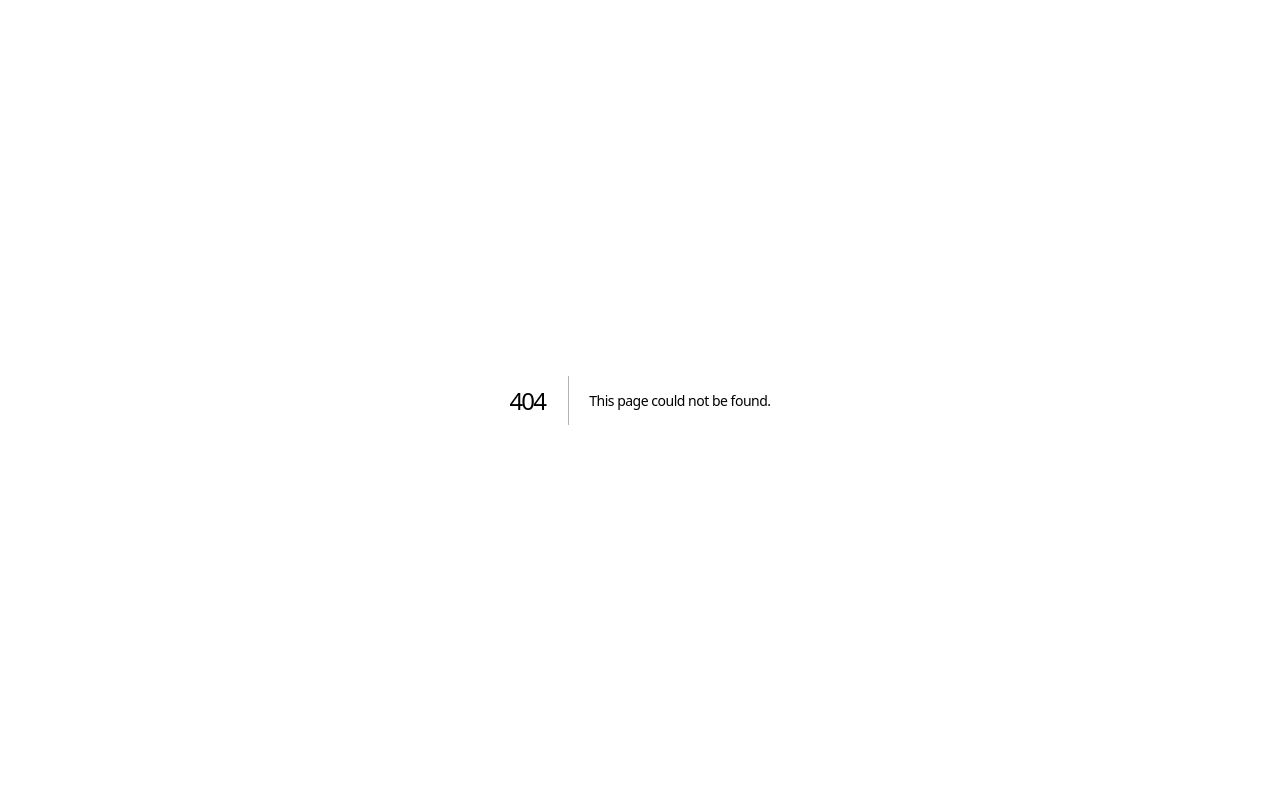
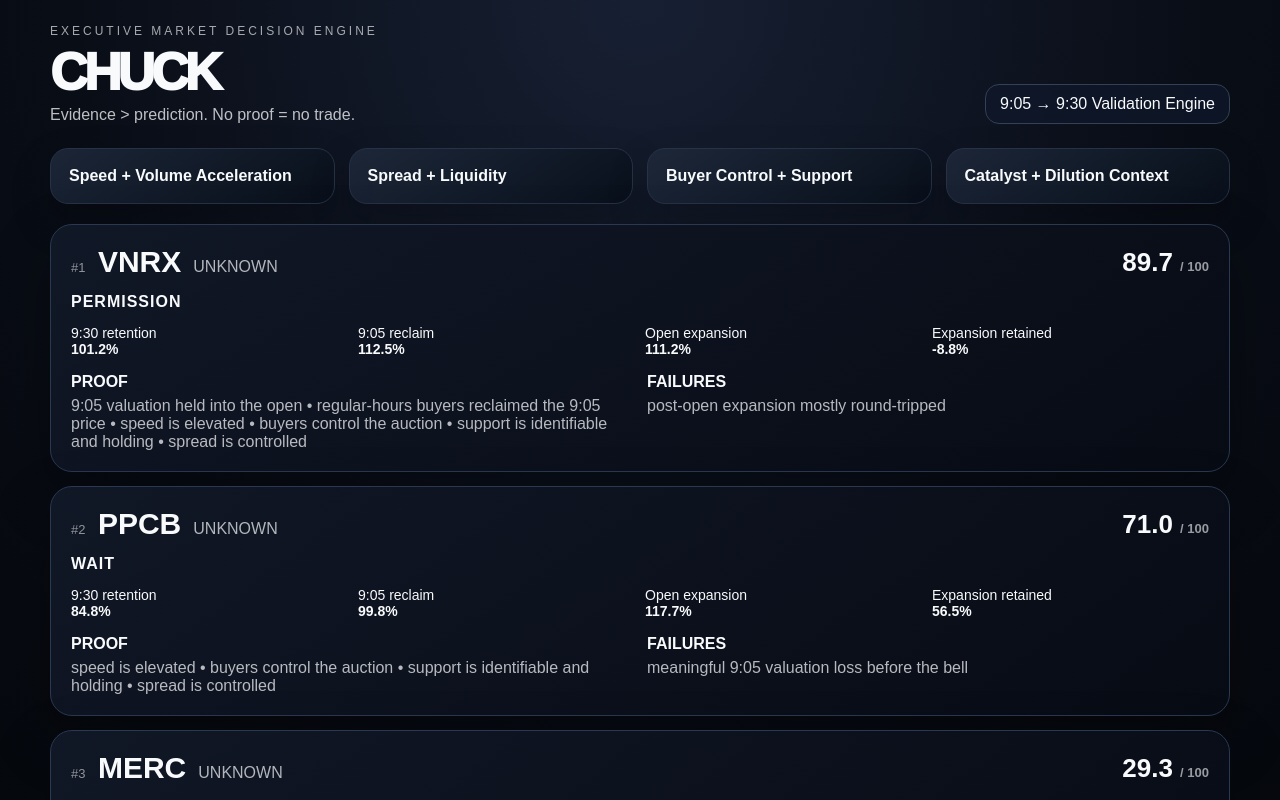
Before and after one commit to Jpuck412/tri6-explosive-scanner, a Next.js app: page /chuck in a window 1280 px wide. Before the commit this address had no page. Shown: the top 800 px of the page. Built offline with nearby package versions, Linux system fonts and the light colour scheme.

Commit message:
feat(chuck): add executive scanner dashboard

```diff
--- /dev/null
+++ b/src/app/chuck/page.tsx
@@ -0,0 +1,41 @@
+import { analyzeWithChuck } from "@/lib/chuck-engine";
+
+const demo = [
+  analyzeWithChuck({ symbol:"PPCB", price:3.86, gainPct:260, volume:25000000, relativeVolume:90, volumeAcceleration:1.7, speedScore:78, spreadPct:0.4, buyerControl:72, supportStrength:68, riskDefined:true, oneCandleConfirmed:true, catalystScore:92, dilutionRisk:55, p905:4.14, open930:3.51, high935:4.13, close940:3.86 }),
+  analyzeWithChuck({ symbol:"VNRX", price:0.6412, gainPct:88, volume:120000000, relativeVolume:100, volumeAcceleration:2.2, speedScore:84, spreadPct:0.35, buyerControl:70, supportStrength:66, riskDefined:true, oneCandleConfirmed:true, catalystScore:70, dilutionRisk:45, p905:0.64, open930:0.6476, high935:0.72, close940:0.6412 }),
+  analyzeWithChuck({ symbol:"MERC", price:0.6218, gainPct:50, volume:25000000, relativeVolume:40, volumeAcceleration:0.8, speedScore:44, spreadPct:0.8, buyerControl:39, supportStrength:38, riskDefined:false, oneCandleConfirmed:false, catalystScore:72, dilutionRisk:30, p905:0.68, open930:0.6421, high935:0.644, close940:0.6218 }),
+].sort((a,b)=>b.score-a.score);
+
+function pct(n?: number){return n==null?"—":`${n.toFixed(1)}%`;}
+
+export default function ChuckPage(){
+  return <main style={{minHeight:"100vh",background:"radial-gradient(circle at top,#172033 0,#090d16 48%,#05070b 100%)",color:"#f8fafc",padding:"24px",fontFamily:"Arial,sans-serif"}}>
+    <div style={{maxWidth:1180,margin:"0 auto"}}>
+      <section style={{display:"flex",justifyContent:"space-between",gap:18,alignItems:"end",flexWrap:"wrap",marginBottom:24}}>
+        <div><div style={{fontSize:12,letterSpacing:3,opacity:.65}}>EXECUTIVE MARKET DECISION ENGINE</div><h1 style={{fontSize:52,lineHeight:1,margin:"8px 0"}}>CHUCK</h1><div style={{opacity:.75}}>Evidence &gt; prediction. No proof = no trade.</div></div>
+        <div style={{padding:"10px 14px",border:"1px solid #334155",borderRadius:14,background:"rgba(15,23,42,.75)"}}>9:05 → 9:30 Validation Engine</div>
+      </section>
+
+      <section style={{display:"grid",gridTemplateColumns:"repeat(auto-fit,minmax(220px,1fr))",gap:14,marginBottom:20}}>
+        {["Speed + Volume Acceleration","Spread + Liquidity","Buyer Control + Support","Catalyst + Dilution Context"].map(x=><div key={x} style={{padding:18,borderRadius:18,border:"1px solid #263245",background:"linear-gradient(145deg,rgba(30,41,59,.88),rgba(8,15,26,.88))",boxShadow:"0 18px 40px rgba(0,0,0,.22)"}}><div style={{fontWeight:800}}>{x}</div></div>)}
+      </section>
+
+      <section style={{display:"grid",gap:14}}>
+        {demo.map((r,i)=><article key={r.symbol} style={{padding:20,borderRadius:22,border:"1px solid #2a3850",background:"linear-gradient(145deg,rgba(17,24,39,.95),rgba(7,11,20,.95))",boxShadow:"0 24px 60px rgba(0,0,0,.28)"}}>
+          <div style={{display:"flex",justifyContent:"space-between",alignItems:"center",gap:12,flexWrap:"wrap"}}>
+            <div><span style={{fontSize:13,opacity:.55}}>#{i+1}</span> <strong style={{fontSize:30,marginLeft:8}}>{r.symbol}</strong><span style={{marginLeft:12,opacity:.7}}>{r.regime.replaceAll("_"," ")}</span></div>
+            <div style={{fontSize:26,fontWeight:900}}>{r.score.toFixed(1)} <span style={{fontSize:13,opacity:.6}}>/ 100</span></div>
+          </div>
+          <div style={{margin:"14px 0",fontWeight:900,letterSpacing:1}}>{r.verdict}</div>
+          <div style={{display:"grid",gridTemplateColumns:"repeat(auto-fit,minmax(150px,1fr))",gap:10,fontSize:14}}>
+            <div>9:30 retention<br/><b>{pct(r.openRetention)}</b></div><div>9:05 reclaim<br/><b>{pct(r.reclaimStrength)}</b></div><div>Open expansion<br/><b>{pct(r.postOpenExpansion)}</b></div><div>Expansion retained<br/><b>{pct(r.expansionRetention)}</b></div>
+          </div>
+          <div style={{display:"grid",gridTemplateColumns:"repeat(auto-fit,minmax(250px,1fr))",gap:14,marginTop:16}}>
+            <div><b>PROOF</b><div style={{opacity:.72,marginTop:6}}>{r.reasons.join(" • ") || "None yet"}</div></div>
+            <div><b>FAILURES</b><div style={{opacity:.72,marginTop:6}}>{r.failures.join(" • ") || "None"}</div></div>
+          </div>
+        </article>)}
+      </section>
+    </div>
+  </main>
+}
```
